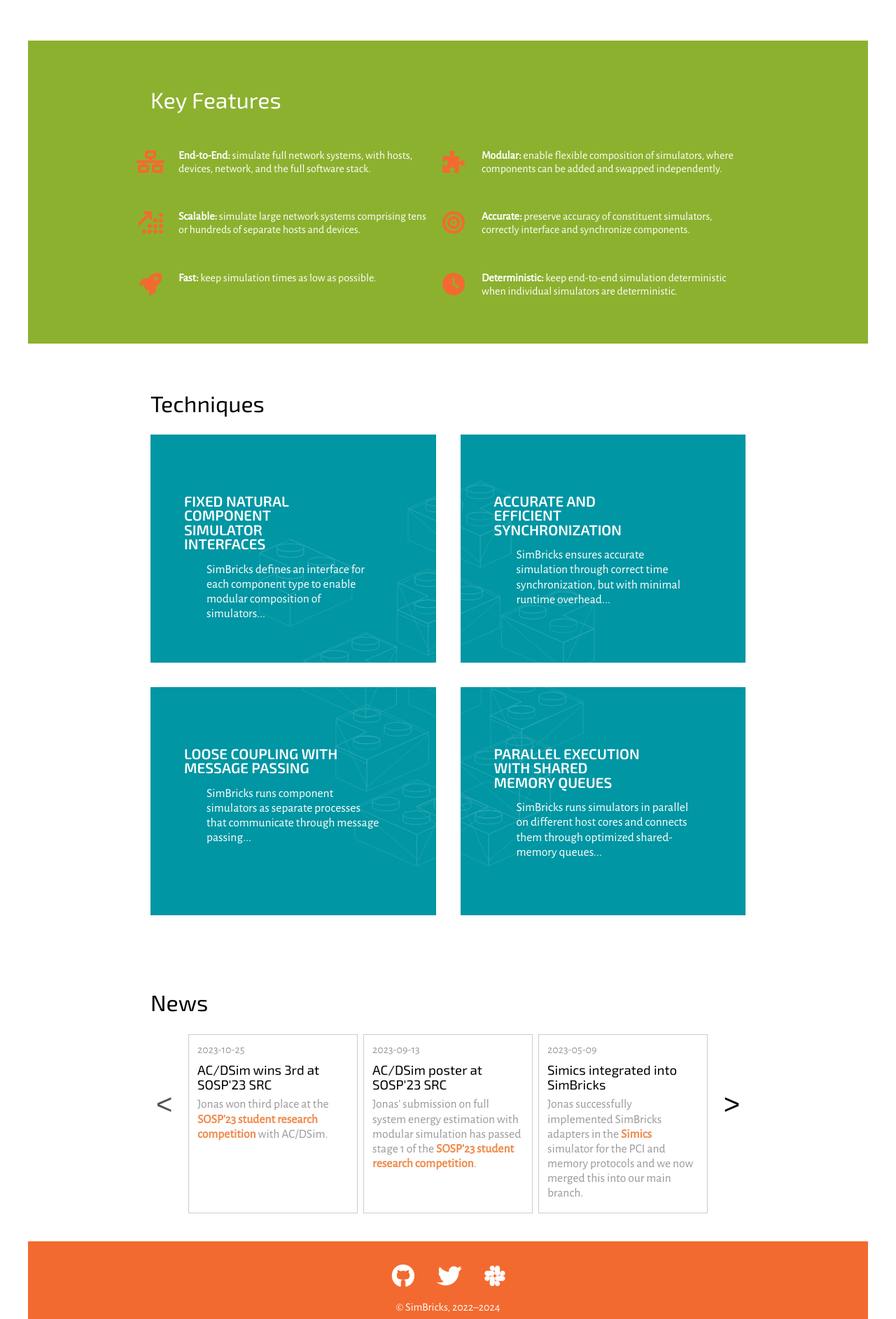
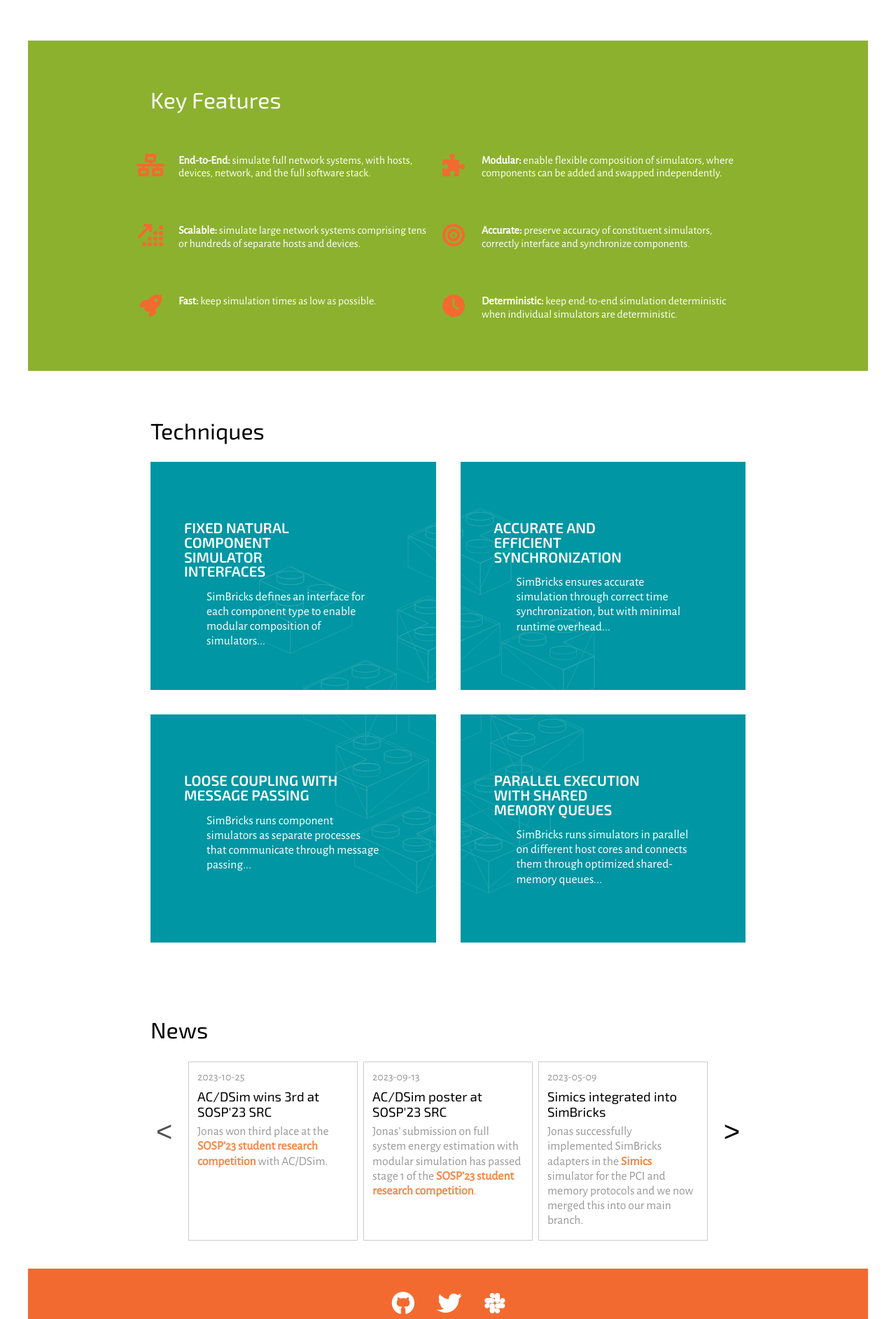
Before and after one commit to simbricks/simbricks.github.io, a Jekyll site: the page built from _pages/about.md, in a window 1280 px wide. Shown: the part 1049-2934 px from the top of the page at 70% size. Built offline with Jekyll 4.4.1, drawn with Linux system fonts in a browser that asks for light colours.

Commit message:
fix overlapping lines in features bullets

```diff
--- a/_sass/about.scss
+++ b/_sass/about.scss
@@ -57,10 +57,10 @@
       li {
         margin-left: 2rem;
         padding: 2rem 0.5rem;
-        line-height: 0.3;
       }
 
       li::before {
+        position: absolute;
         content: "";
         text-align: center;
         font-family: $font-fa;
@@ -70,7 +70,7 @@
         margin-left: -5rem;
         font-weight: bold;
         font-size: 2rem;
-        vertical-align: -1rem;
+        padding-top: 0.5rem;
         line-height: 1rem;
       }
 
```
